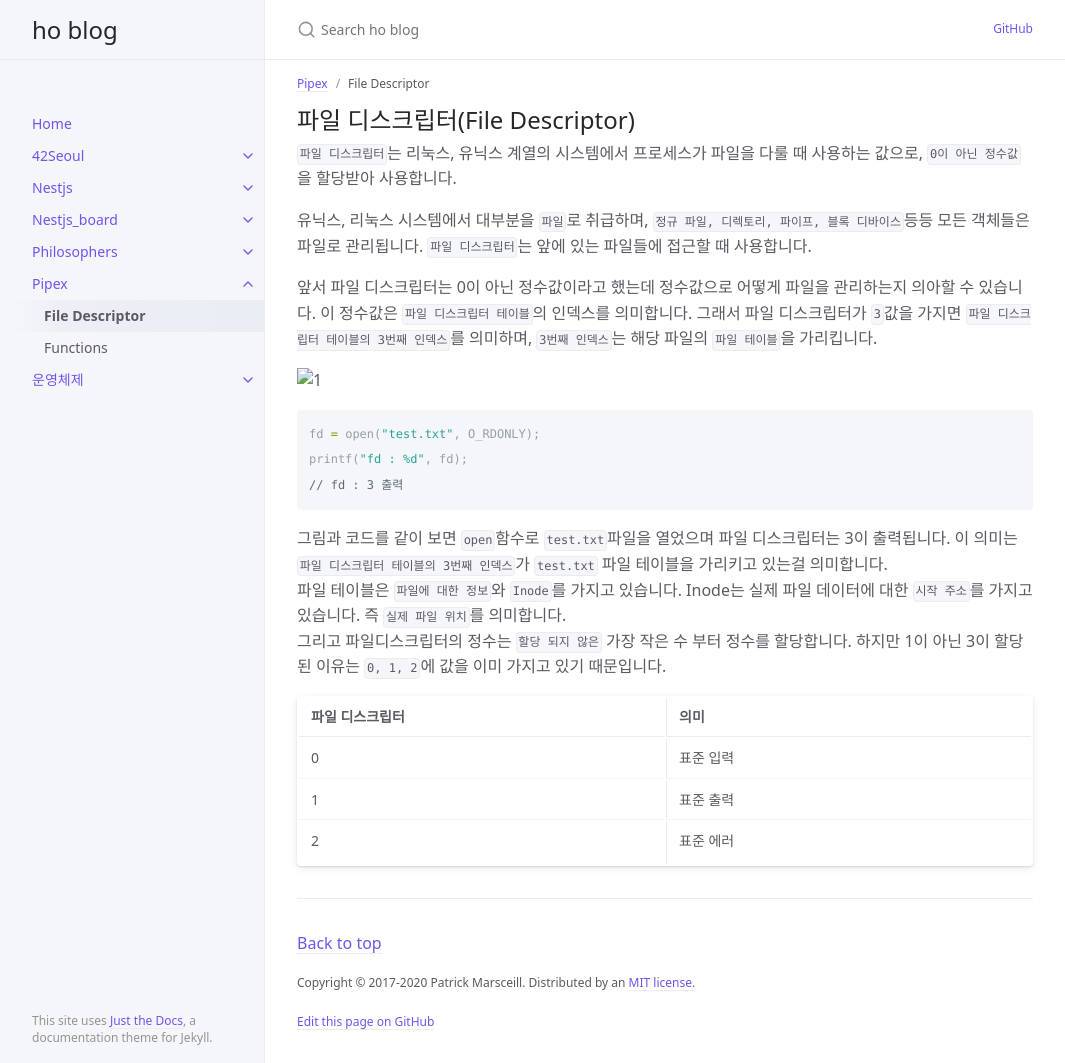
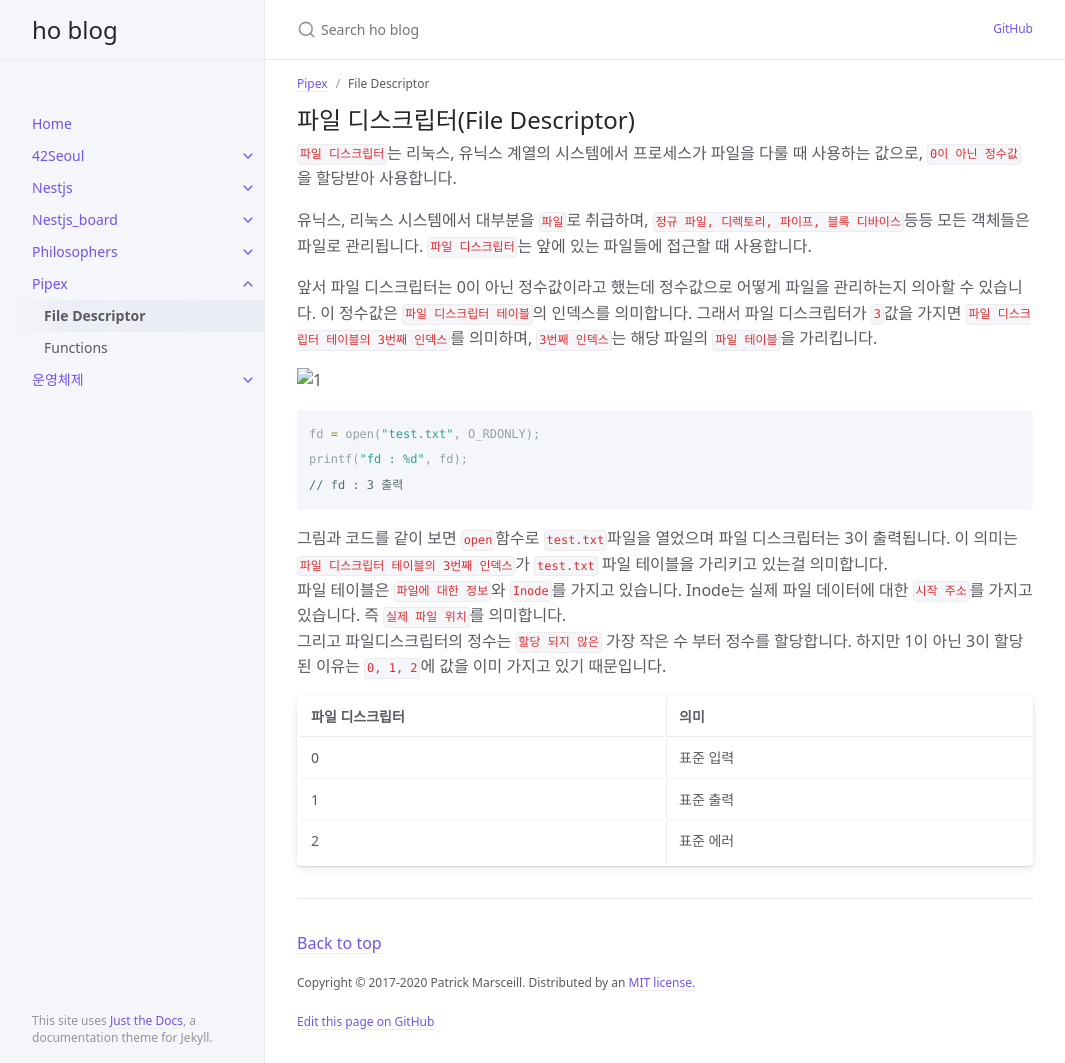
Before and after one commit to hotkimho/prev-hotkimho.github.io, a Jekyll site: the page built from docs/pipex/file_descriptor.md, in a window 1280 px wide and 1063 px high. Shown: the whole window, without its empty margins (107-1172 px from the left). Built offline with Jekyll 4.4.1, drawn with Linux system fonts in a browser that asks for light colours.

Commit message:
Modify font color

```diff
--- a/_config.yml
+++ b/_config.yml
@@ -97,7 +97,7 @@ gh_edit_branch: "master" # the branch that your docs is served from
 gh_edit_view_mode: "tree" # "tree" or "edit" if you want the user to jump into the editor immediately
 
 # Color scheme currently only supports "dark", "light"/nil (default), or a custom scheme that you define
-color_scheme: nil
+color_scheme: light
 
 # Google Analytics Tracking (optional)
 # e.g, UA-1234567-89
--- a/_sass/code.scss
+++ b/_sass/code.scss
@@ -10,7 +10,10 @@ code {
   border: $border $border-color;
   border-radius: $border-radius;
 }
-
+//` ` 싱글 코드 색상
+code:not(pre > code){
+  color: $red-300;
+}
 // Avoid appearance of dark border around visited code links in Safari
 a:visited code {
   border-color: $border-color;
@@ -53,7 +56,6 @@ div.highlighter-rouge {
   border-radius: $border-radius;
   box-shadow: none;
   -webkit-overflow-scrolling: touch;
-
   div.highlight,
   pre.highlight,
   code {
```
